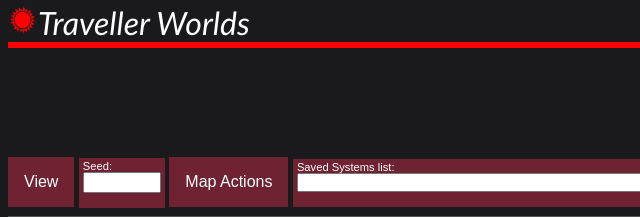
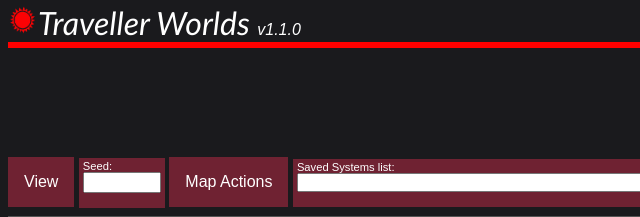
Before and after one commit to OjnoTheRed/T5-World-Builder, a plain HTML site: page index.html in a window 1280 px wide. Shown: the top 217 px of the page, 0-640 px from the left. Drawn offline with Linux system fonts and the light colour scheme; no server answers.

Commit message:
Small change to index.html to note version number
Version is v1.1.0

```diff
--- a/index.html
+++ b/index.html
@@ -22,7 +22,7 @@
 </head>
 <body onload="initLoad();" >
 	<div class="container">
-		<h1 class="title"><img src="150px-Imperial_Sunburst-Sun-IISS-Traveller.gif" height="30" width="30">Traveller Worlds</h1>
+		<h1 class="title"><img src="150px-Imperial_Sunburst-Sun-IISS-Traveller.gif" height="30" width="30">Traveller Worlds <span style="font-size:0.5em">v1.1.0</span></h1>
 		<h1 class="titleStrap">TRAVELLER<sup style="margin-left:0.25em;color:white;font-weight:bold;font-family:Arial">5</sup></h1>
 		<h1 class="subtitle">Science Fiction Adventure</h1>
 		<h1 class="subtitle">in the Far Future</h1>
```
